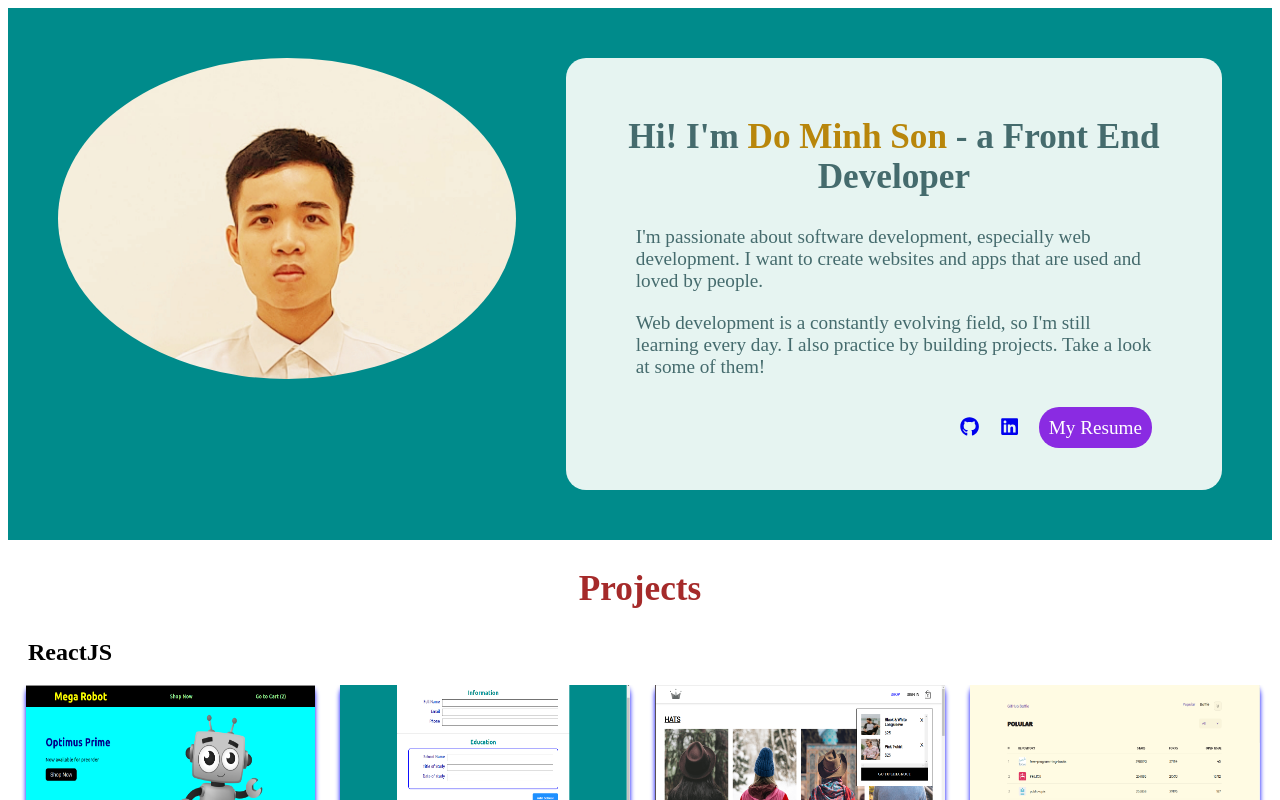
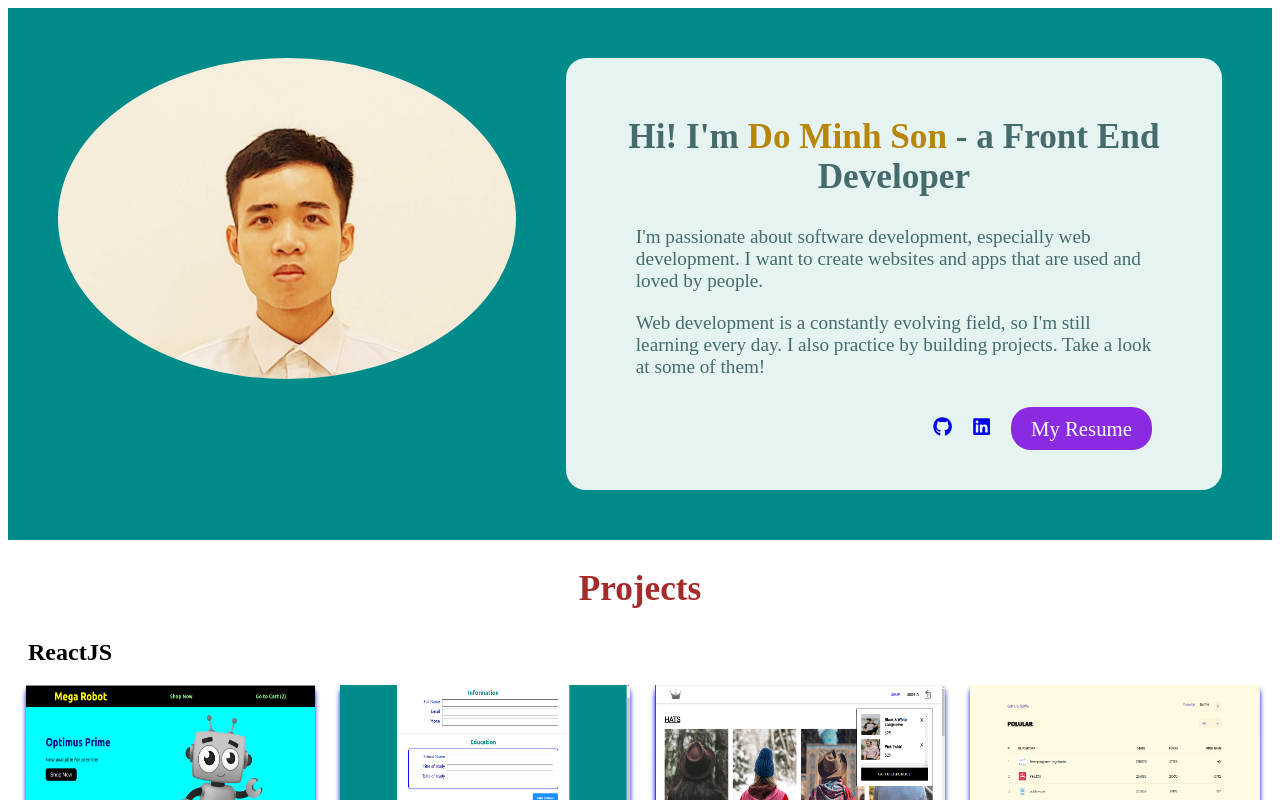
Before and after one commit to SonDo580/personal-portfolio, a React (Vite) app: page / in a window 1280 px wide. Shown: the top 800 px of the page. Built offline with nearby package versions, Linux system fonts and the light colour scheme.

Commit message:
Update the resume

```diff
--- a/src/App.scss
+++ b/src/App.scss
@@ -47,8 +47,9 @@ section {
     background-color: blueviolet;
     color: white;
     text-decoration: none;
-    padding: 10px;
+    padding: 10px 20px;
     border-radius: 20px;
+    font-size: 1.3rem;
   }
 }
 
--- a/src/sections/About/index.jsx
+++ b/src/sections/About/index.jsx
@@ -43,12 +43,7 @@ export default function About() {
             </a>
           </li>
           <li>
-            <a
-              href="https://www.topcv.vn/xem-cv/VwwHDVZQBAUFVQBRAVdVVAVXVwAKClQLBlMFWQ4b8b"
-              target="_blank"
-              rel="noreferrer"
-              className="resume"
-            >
+            <a href="/SonDoCV.pdf" target="_blank" className="resume">
               My Resume
             </a>
           </li>
```
Also changed, not shown: 1 other file (tests, documents, lock files or other folders).
